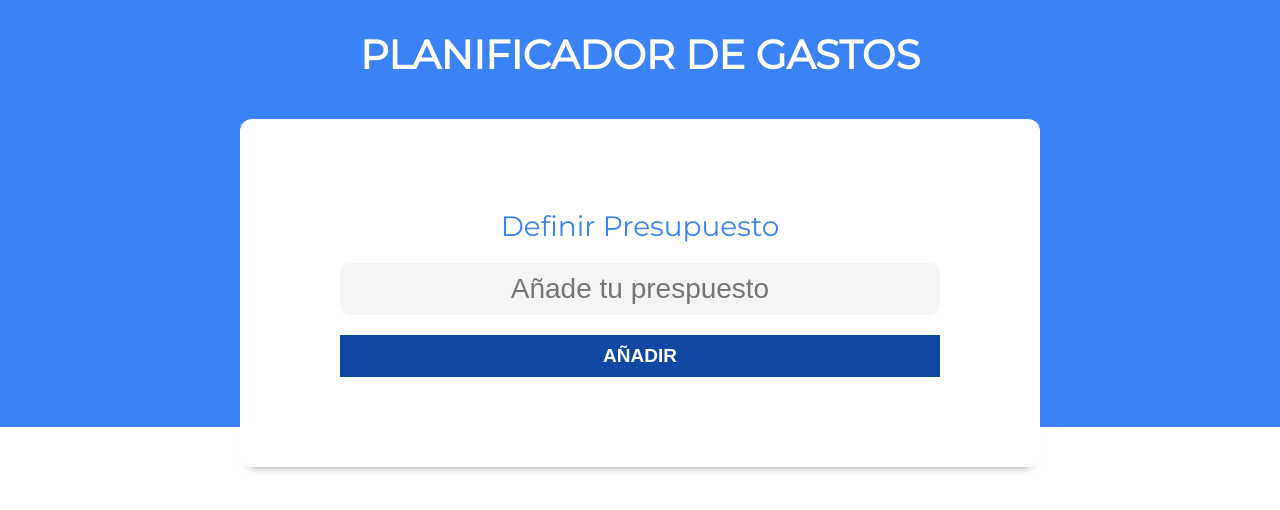
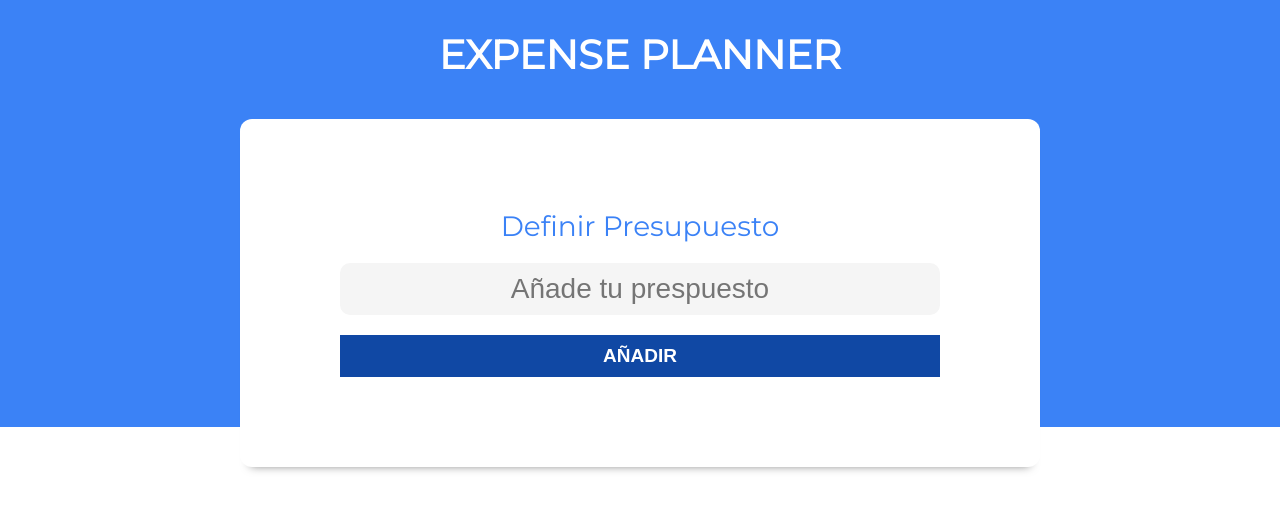
Before and after one commit to GhostemaneUrs/ControlPresupuesto, a React (Vite) app: page / in a window 1280 px wide. Shown: the top 510 px of the page. Built offline with nearby package versions, Linux system fonts and the light colour scheme.

Commit message:
feat: update inglish component

```diff
--- a/src/components/Header/Header.jsx
+++ b/src/components/Header/Header.jsx
@@ -4,7 +4,7 @@ import styles from "./styles.module.scss";
 const Header = () => {
   return (
     <div className={styles.container_header}>
-      <h1 className={styles.title}>Planificador De Gastos</h1>
+      <h1 className={styles.title}>Expense Planner</h1>
     </div>
   );
 };
```
